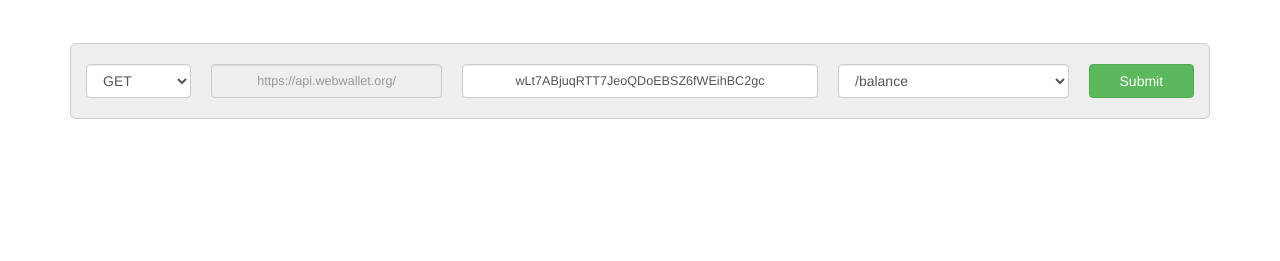
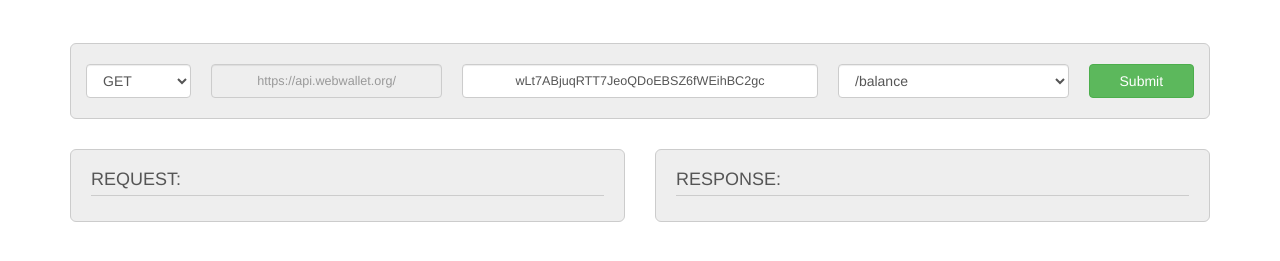
Before and after one commit to webwallet/webwallet.github.io, a plain HTML site: page index.html in a window 1280 px wide. Shown: the part 57-318 px from the top of the page. Drawn offline with nearby package versions, Linux system fonts and the light colour scheme.

Commit message:
Added panels for request and response info

```diff
--- a/css/main.css
+++ b/css/main.css
@@ -52,7 +52,20 @@ body {
     min-height: 50px;
     border-radius: 6px;
     margin-bottom: 20px;
+    padding: 20px;
+
 }
+.container .api-console-request h4, .container .api-console-response h4 {
+    margin: 0px;
+    color: #555;
+}
+.container .api-console-request hr, .container .api-console-response hr {
+    border: 0;
+    border-top: 1px solid #ccc;
+    margin-top: 5px;
+    margin-bottom: 5px;
+}
+
 
 @media (max-width: 992px) {
     .api-console-form div {
--- a/index.html
+++ b/index.html
@@ -97,6 +97,20 @@
                     </form>
                 </div>
             </div>
+            <section class="row">
+                <div class="col-md-6">
+                    <div class="api-console-request">
+                        <h4>REQUEST:</h4>
+                        <hr>
+                    </div>
+                </div>
+                <div class="col-md-6">
+                    <div class="api-console-response">
+                        <h4>RESPONSE:</h4>
+                        <hr>
+                    </div>
+                </div>
+            </section>
         </section>
 
         <!--[if lt IE 8]>
```
